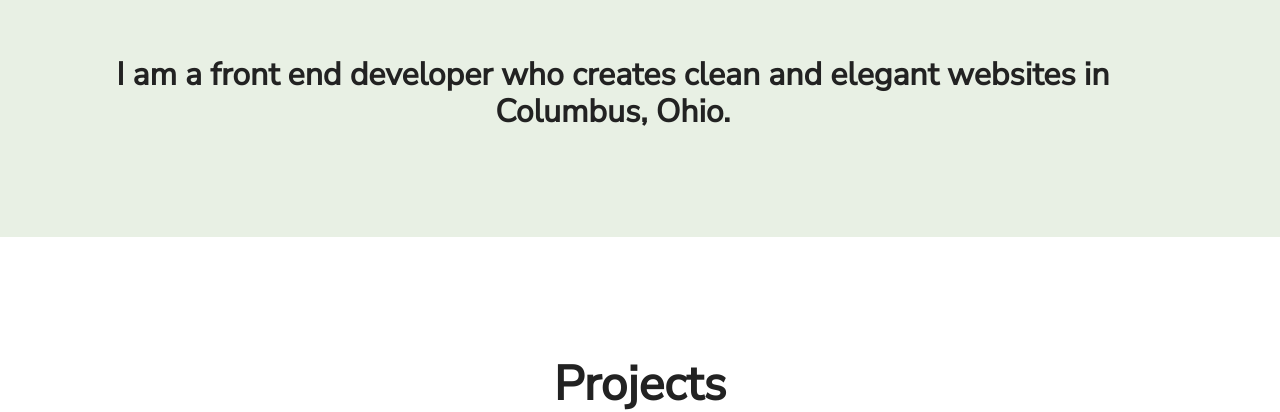
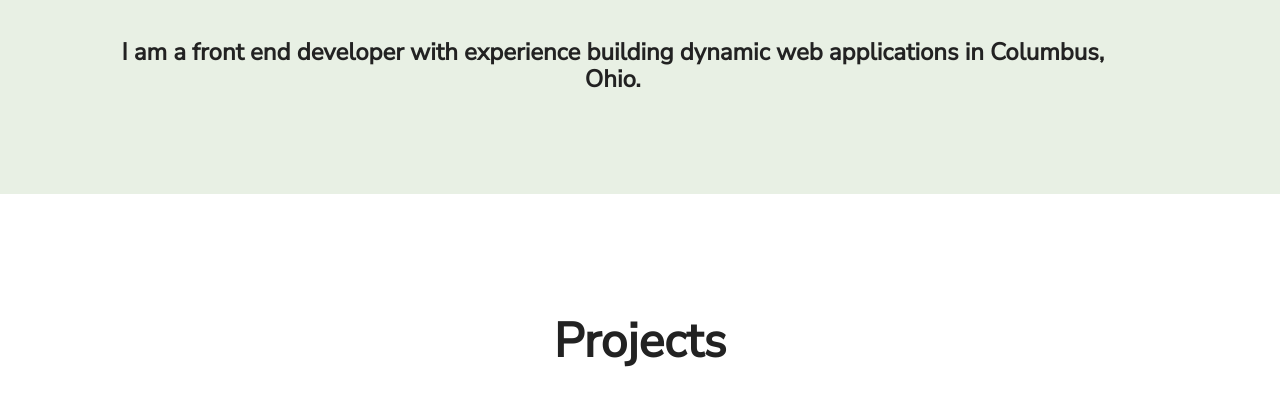
Before and after one commit to cdlampley/portfolio-website, a website built with Parcel: page index.html in a window 1280 px wide. Shown: the part 390-802 px from the top of the page. Built offline with nearby package versions, Linux system fonts and the light colour scheme.

Commit message:
updated index.html, css, and added favicon

```diff
--- a/css/main.css
+++ b/css/main.css
@@ -157,7 +157,7 @@ textarea {
     }
     header h2 {
       margin-top: 60px;
-      font-size: 1.25rem;
+      font-size: 1.125rem;
     }
 
   /* Navigation */
@@ -437,6 +437,9 @@ textarea {
   header h1 {
     font-size: 2rem;
   }
+  header h2 {
+    font-size: 1.25rem;
+  }
   header nav {
     display: flex;
     justify-content: center;
@@ -522,7 +525,7 @@ textarea {
     font-size: 4rem;
   }
   .intro h2 {
-    font-size: 2rem;
+    font-size: 1.5rem;
   }
   /* Projects */
   #work h2 {
--- a/index.html
+++ b/index.html
@@ -4,6 +4,7 @@
 <head>
     <meta charset="utf-8">
     <title>Cherie Lampley | Front End Developer</title>
+    <link rel="shortcut icon" type="image/jpeg" href="img/favicon.png" />
     <meta name="description" content="">
     <meta name="viewport" content="width=device-width, initial-scale=1">
 
@@ -14,11 +15,6 @@
 
     <link rel="manifest" href="site.webmanifest">
     <link rel="apple-touch-icon" href="icon.png">
-    <!-- Place favicon.ico in the root directory -->
-<<<<<<< HEAD
-    <link rel="icon" type="image/x-icon" href="img/Favicon.png">
-=======
->>>>>>> 25ed68ea3aac52a104e8fb66600298b37f1b6c6d
 
     <link rel="stylesheet" href="css/normalize.css">
     <link rel="stylesheet" href="css/main.css">
@@ -45,7 +41,7 @@
             <div class="intro">
                 <h1>Hello there!<br>
                     My name is Cherie Lampley. </h1>
-                <h2>I am a front end developer who creates clean and elegant websites in Columbus, Ohio.</h2>
+                <h2>I am a front end developer with experience building dynamic web applications in Columbus, Ohio.</h2>
             </div>
         </div>
     </header>
@@ -168,7 +164,7 @@
                         </figure>
                         <div class="about-info">
                             <h2>Hi, I'm Cherie Lampley!</h2>
-                            <h3>I'm a Front End Developer who creates clean and elegant websites in Columbus, Ohio.</h3>
+                            <h3>I'm a Front End Developer with experience building dynamic web applications with a strong background in business administration in Columbus, Ohio.</h3>
                             <p class="about-paragraph">I've always had a curiosity with technology after spending a lot
                                 of time throughout the years blogging and wanting to create my own websites. Once I
                                 created my first website, I was hooked. I'm a proud homebody. Staying home on a Friday
```
